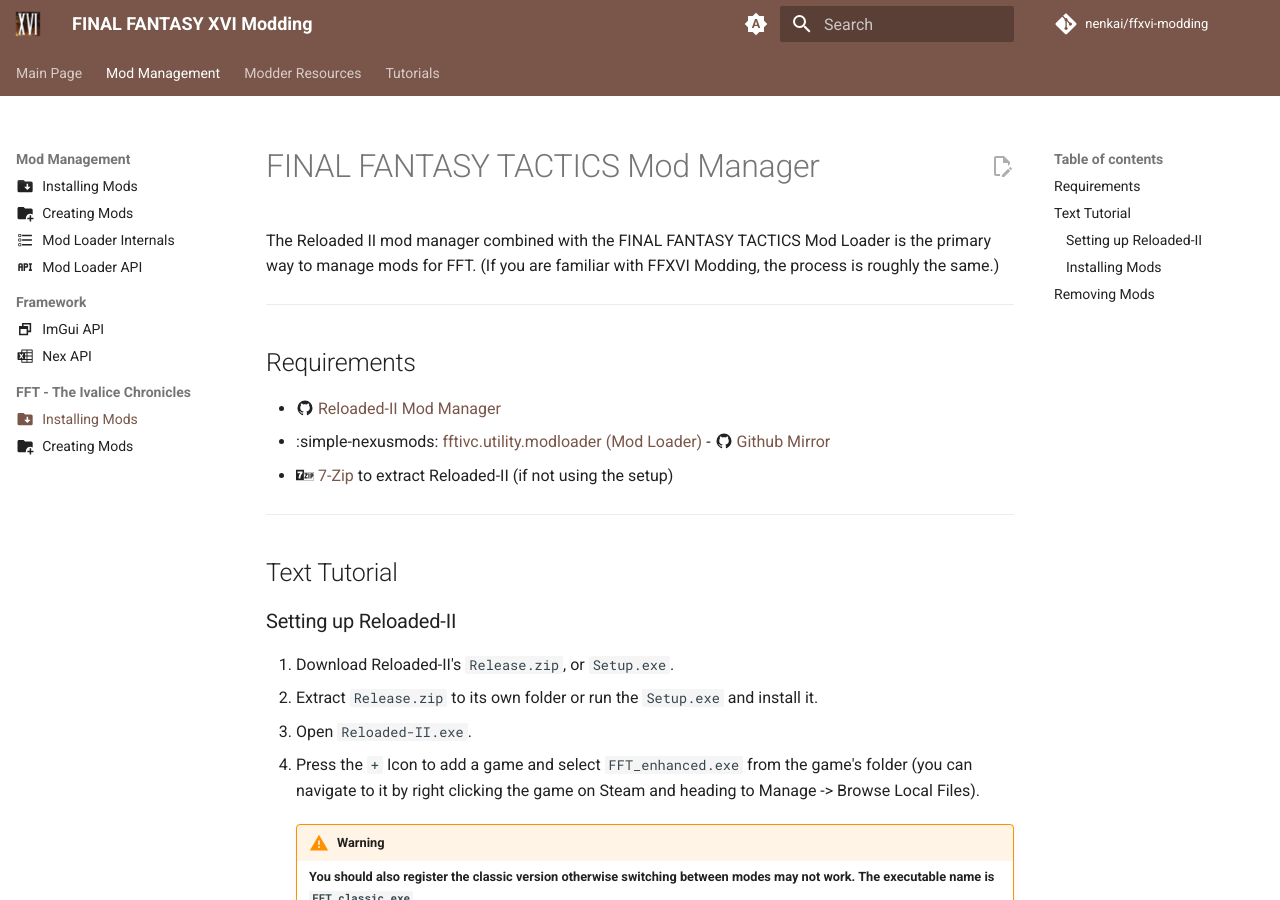
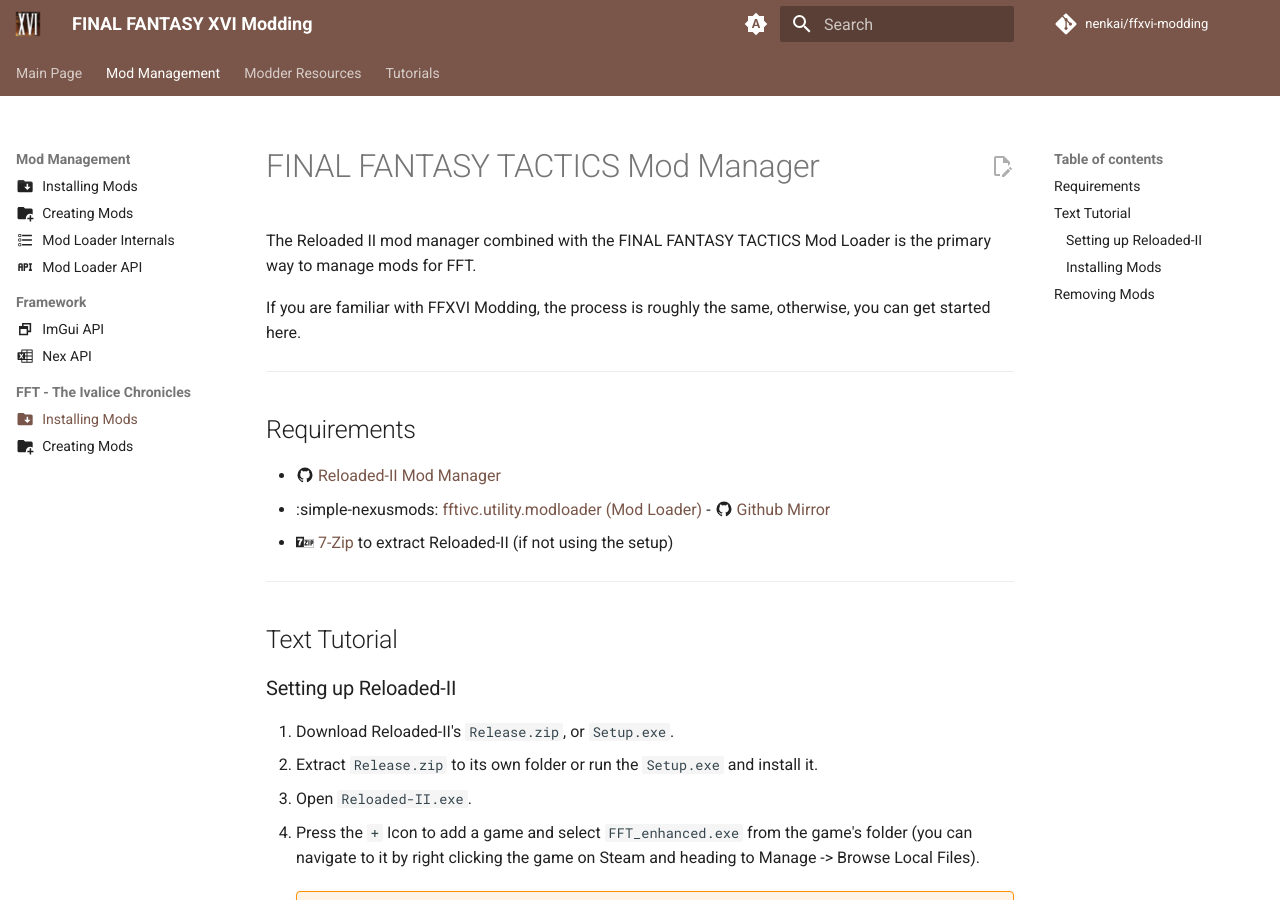
Before and after one commit to Nenkai/ffxvi-modding, an MkDocs documentation site: the page built from docs/modding/installing_mods_fft.md, in a window 1280 px wide and 900 px high. Built offline with MkDocs 1.6.1 and Material for MkDocs 9.7.7, drawn with Linux system fonts in a browser that asks for light colours; comment, search, counter and statistics services are not loaded.

Commit message:
fft installing mods touchup

```diff
--- a/docs/modding/installing_mods_fft.md
+++ b/docs/modding/installing_mods_fft.md
@@ -4,7 +4,9 @@
 
 # FINAL FANTASY TACTICS Mod Manager
 
-The Reloaded II mod manager combined with the FINAL FANTASY TACTICS Mod Loader is the primary way to manage mods for FFT. (If you are familiar with FFXVI Modding, the process is roughly the same.)
+The Reloaded II mod manager combined with the FINAL FANTASY TACTICS Mod Loader is the primary way to manage mods for FFT.
+
+If you are familiar with FFXVI Modding, the process is roughly the same, otherwise, you can get started here.
 
 ---
 
```
